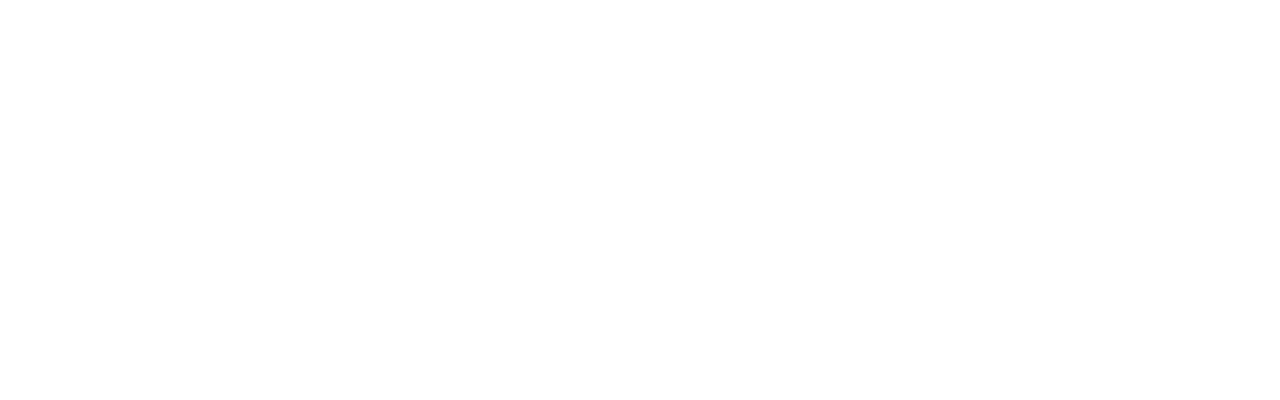
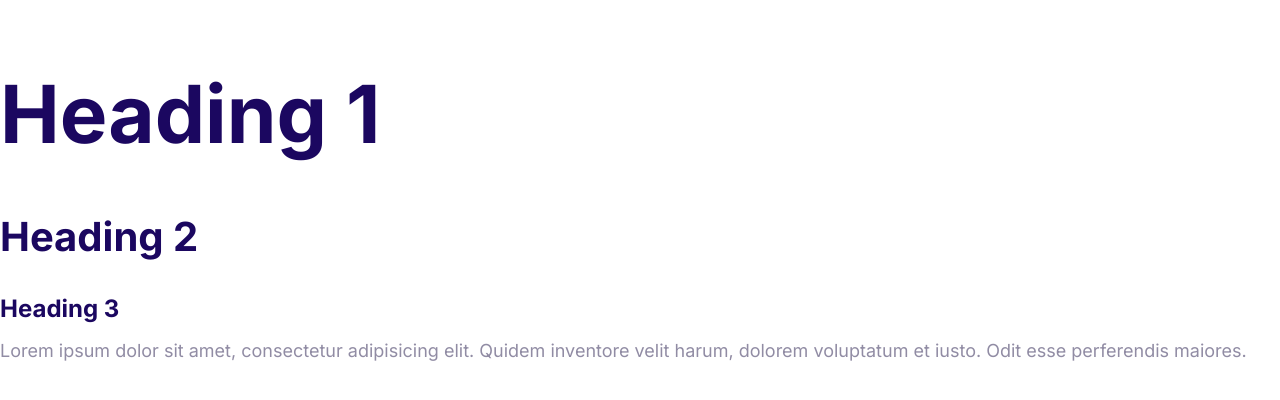
Before and after one commit to sjshikoh/shai, a plain HTML site: page index.html in a window 1280 px wide. Drawn offline with Linux system fonts and the light colour scheme.

Commit message:
Define the styles for the fonts.

```diff
--- a/css/styles.css
+++ b/css/styles.css
@@ -5,3 +5,54 @@
     --color-headings: #1b0760;
     --color-body: #918ca4;
 }
+
+html {
+    font-size: 62.5%;
+}
+
+body {
+    font-family: Inter, Arial, Helvetica, sans-serif;
+    font-size: 2.4rem;
+    line-height: 1.5;
+    color: var(--color-body);
+}
+
+h1, h2, h3 {
+    color: var(--color-headings);
+    margin-bottom: 1rem;
+}
+
+h1 {
+    font-size: 7rem;
+}
+
+h2 {
+    font-size: 4rem;
+}
+
+h3 {
+    font-size: 3rem;
+
+}
+
+p {
+    margin-top: 0;
+}
+
+@media screen and (min-width: 1024px) {
+  body {
+    font-size: 1.8rem;
+  }
+
+  h1 {
+    font-size: 8rem;
+  }
+
+  h2 {
+    font-size: 4rem;
+  }
+
+  h3 {
+    font-size: 2.4rem;
+  }
+}
--- a/index.html
+++ b/index.html
@@ -4,10 +4,17 @@
     <meta charset="UTF-8">
     <meta name="viewport" content="width=device-width, initial-scale=1.0">
     <title>Document</title>
+    <link rel="preconnect" href="https://fonts.googleapis.com">
+    <link rel="preconnect" href="https://fonts.gstatic.com" crossorigin>
+    <link href="https://fonts.googleapis.com/css2?family=Inter:wght@400;700&display=swap" rel="stylesheet">
     <link rel="stylesheet" href="css/normalize.css">
     <link rel="stylesheet" href="css/styles.css">
 </head>
 <body>
+    <h1>Heading 1</h1>
+    <h2>Heading 2</h2>
+    <h3>Heading 3</h3>
+    <p>Lorem ipsum dolor sit amet, consectetur adipisicing elit. Quidem inventore velit harum, dolorem voluptatum et iusto. Odit esse perferendis maiores.</p>
 
 </body>
 </html>
```
